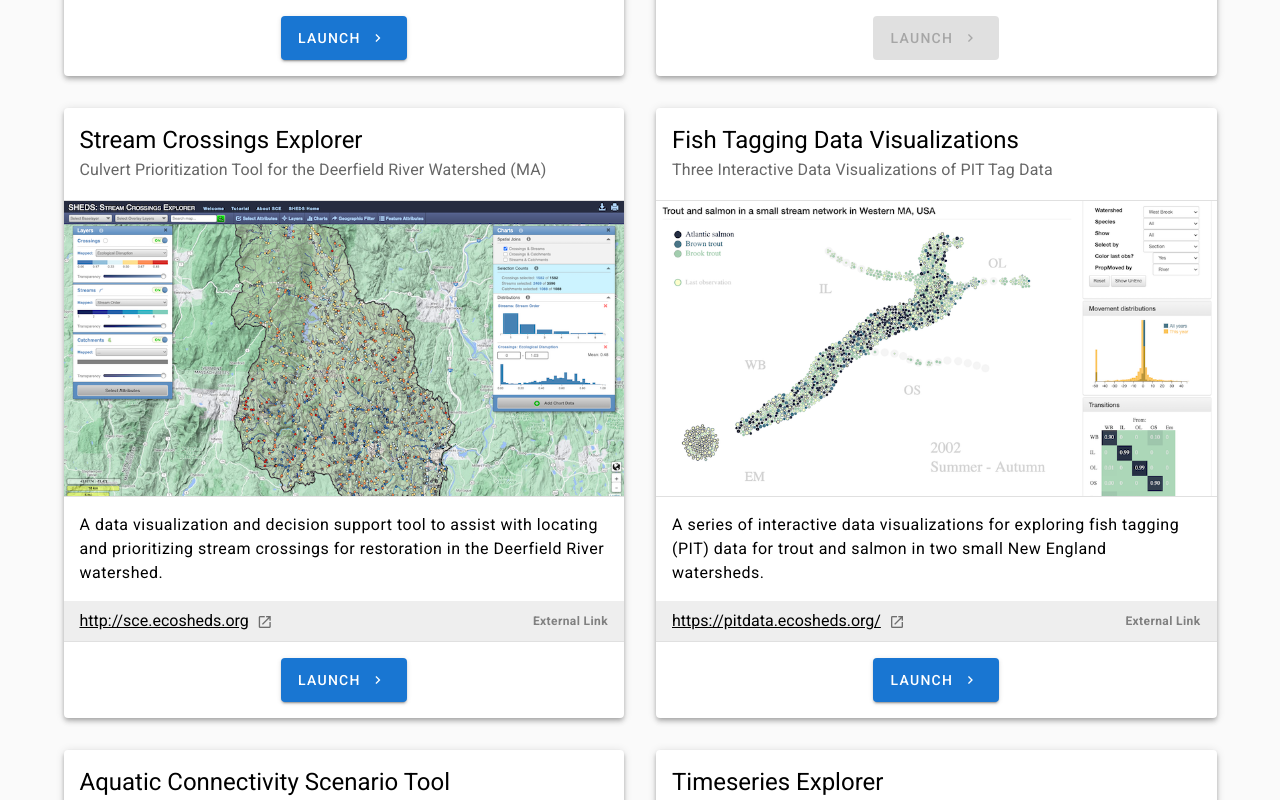
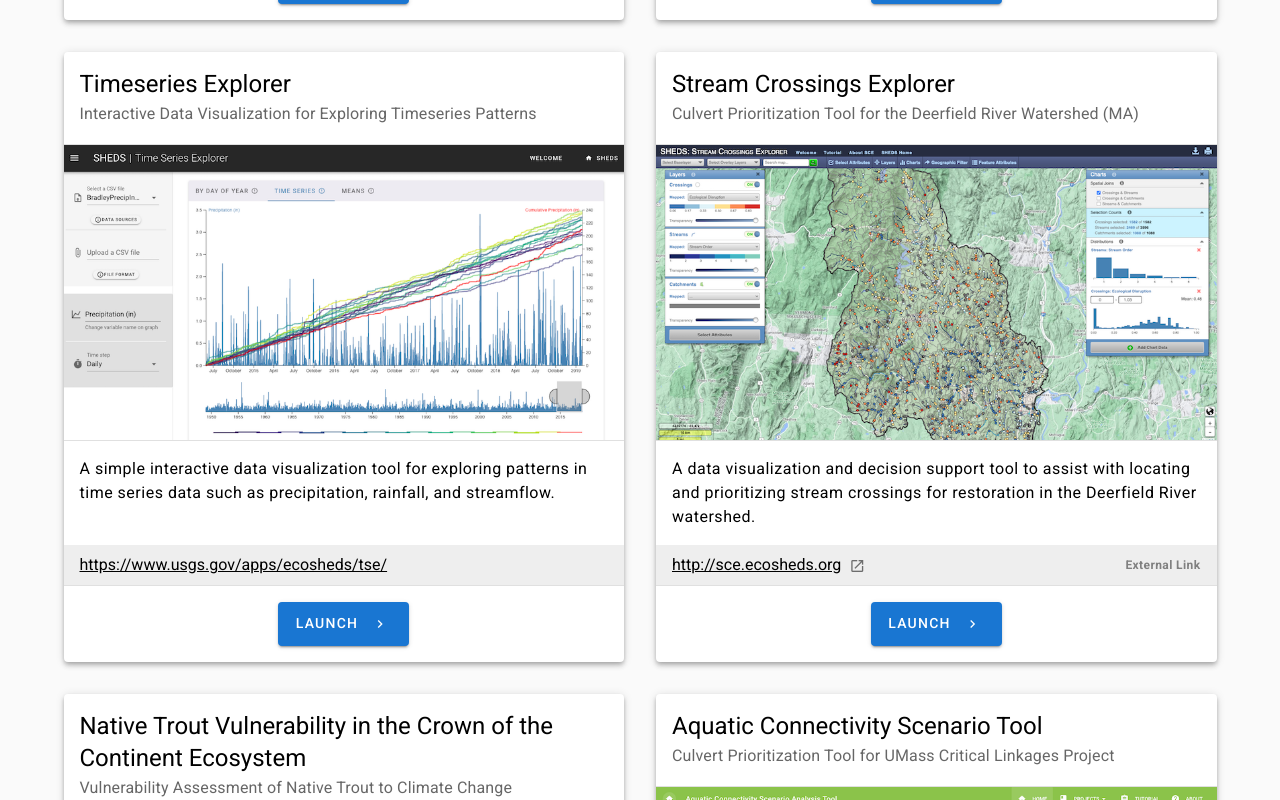
Before and after one commit to EcoSHEDS/ecosheds-home, a Vue app: page /#/ in a window 1280 px wide. Shown: the part 3600-4400 px from the top of the page. Built offline with nearby package versions, Linux system fonts and the light colour scheme.

Commit message:
project updates

```diff
--- a/src/components/ProjectCard.vue
+++ b/src/components/ProjectCard.vue
@@ -45,8 +45,8 @@
           :href="url"
           :disabled="offline"
         >
-          Launch
-          <v-icon right small>mdi-chevron-right</v-icon>
+          <span v-if="offline">Offline</span>
+          <span v-else>Launch <v-icon right small>mdi-chevron-right</v-icon></span>
         </v-btn>
       </v-card-actions>
     </v-card>
--- a/src/views/Home.vue
+++ b/src/views/Home.vue
@@ -196,14 +196,22 @@
             </v-col>
             <v-col cols="12" md="12" lg="6" xl="4" :class="[$vuetify.breakpoint.mobile ? 'px-2' : 'px-4', 'py-4']">
               <ProjectCard
-                title="Native Trout Vulnerability in the Crown of the Continent Ecosystem"
-                subtitle="Vulnerability Assessment of Native Trout to Climate Change"
-                image="img/projects/ice-cce.png"
-                url="http://ice.ecosheds.org/cce"
-                offline
-                external
+                title="Fish Tagging Data Visualizations"
+                subtitle="Three Interactive Data Visualizations of PIT Tag Data"
+                image="img/projects/pitdata.png"
+                url="https://www.usgs.gov/apps/ecosheds/pitdata/"
               >
-                An interactive data visualization tool for exploring the relative vulnerability of native trout populations to climate change, demographics, hybridization, and habitat loss. Developed in collaboration with the USGS Northern Rocky Mountain Science Center.
+                A series of interactive data visualizations for exploring fish tagging (PIT) data for trout and salmon in two small New England watersheds.
+              </ProjectCard>
+            </v-col>
+            <v-col cols="12" md="12" lg="6" xl="4" :class="[$vuetify.breakpoint.mobile ? 'px-2' : 'px-4', 'py-4']">
+              <ProjectCard
+                title="Timeseries Explorer"
+                subtitle="Interactive Data Visualization for Exploring Timeseries Patterns"
+                image="img/projects/tse.png"
+                url="https://www.usgs.gov/apps/ecosheds/tse/"
+              >
+                A simple interactive data visualization tool for exploring patterns in time series data such as precipitation, rainfall, and streamflow.
               </ProjectCard>
             </v-col>
             <v-col cols="12" md="12" lg="6" xl="4" :class="[$vuetify.breakpoint.mobile ? 'px-2' : 'px-4', 'py-4']">
@@ -220,13 +228,14 @@
             </v-col>
             <v-col cols="12" md="12" lg="6" xl="4" :class="[$vuetify.breakpoint.mobile ? 'px-2' : 'px-4', 'py-4']">
               <ProjectCard
-                title="Fish Tagging Data Visualizations"
-                subtitle="Three Interactive Data Visualizations of PIT Tag Data"
-                image="img/projects/pitdata.png"
-                url="https://pitdata.ecosheds.org/"
+                title="Native Trout Vulnerability in the Crown of the Continent Ecosystem"
+                subtitle="Vulnerability Assessment of Native Trout to Climate Change"
+                image="img/projects/ice-cce.png"
+                url="http://ice.ecosheds.org/cce"
+                offline
                 external
               >
-                A series of interactive data visualizations for exploring fish tagging (PIT) data for trout and salmon in two small New England watersheds.
+                An interactive data visualization tool for exploring the relative vulnerability of native trout populations to climate change, demographics, hybridization, and habitat loss. Developed in collaboration with the USGS Northern Rocky Mountain Science Center.
               </ProjectCard>
             </v-col>
             <v-col cols="12" md="12" lg="6" xl="4" :class="[$vuetify.breakpoint.mobile ? 'px-2' : 'px-4', 'py-4']">
@@ -236,19 +245,9 @@
                 image="img/projects/aquatic-connectivity-tool.png"
                 url="https://ecosheds.org/aq-connectivity-tool/"
                 external
+                offline
               >
                 An interactive modeling tool for evaluating scenarios involving stream crossing replacements and/or dam removals based on aquatic connectivity and ecological restoration potential. Developed in collaboration with <a href="https://umassdsl.org/">UMass Designing Sustainable Landscapes</a>.
-              </ProjectCard>
-            </v-col>
-            <v-col cols="12" md="12" lg="6" xl="4" :class="[$vuetify.breakpoint.mobile ? 'px-2' : 'px-4', 'py-4']">
-              <ProjectCard
-                title="Timeseries Explorer"
-                subtitle="Interactive Data Visualization for Exploring Timeseries Patterns"
-                image="img/projects/tse.png"
-                url="http://tse.ecosheds.org/"
-                external
-              >
-                A simple interactive data visualization tool for exploring patterns in time series data such as precipitation, rainfall, and streamflow.
               </ProjectCard>
             </v-col>
           </v-row>
@@ -288,12 +287,12 @@
                 <v-col cols="12" xl="6">
                   <v-row>
                     <v-col cols="12" sm="4">
-                      <a href="http://ecosheds.org/models/stream-temperature/latest/">
+                      <a href="https://ecosheds.github.io/northeast-temp-model/">
                         <v-img src="img/projects/northeast-stream-temperature-model.png" alt="Northeast Stream Temperature Model Figure"></v-img>
                       </a>
                     </v-col>
                     <v-col cols="12" sm="8">
-                      <div class="text-h6 font-weight-bold"><a href="http://ecosheds.org/models/stream-temperature/latest/">Northeast Stream Temperature Model</a><v-icon right small class="align-self-center">mdi-open-in-new</v-icon></div>
+                      <div class="text-h6 font-weight-bold"><a href="https://ecosheds.github.io/northeast-temp-model/">Northeast Stream Temperature Model</a><v-icon right small class="align-self-center">mdi-open-in-new</v-icon></div>
                       <p>
                         A hierarchical, Bayesian model that predicts daily mean stream temperature based on catchment characteristics, precipitation, and air temperature.
                       </p>
```
